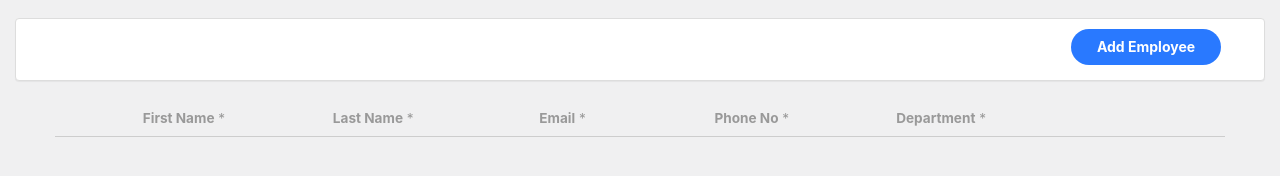
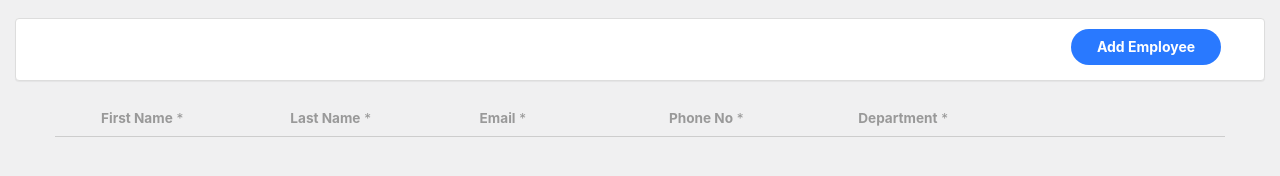
Before and after one commit to shivpsingh/corona-offc-table, a plain HTML site: page index.html in a window 1280 px wide. Shown: the part 54-230 px from the top of the page. Drawn offline with nearby package versions, Linux system fonts and the light colour scheme; a web font is replaced by a local one.

Commit message:
Update style.css

```diff
--- a/css/style.css
+++ b/css/style.css
@@ -222,23 +222,28 @@ hr {
 }
 
 .headerRow .firstNameContainer {
-    text-align: center;
+    text-align: left;
+    padding-left: 1%;
 }
 
 .headerRow .lastNameContainer {
-    text-align: center;
+    text-align: left;
+    padding-left: 1%;
 }
 
 .headerRow .emailContainer {
-    text-align: center;
+    text-align: left;
+    padding-left: 1%;
 }
 
 .headerRow .phoneNoContainer {
-    text-align: center;
+    text-align: left;
+    padding-left: 1%;
 }
 
 .headerRow .deptNameContainer {
-    text-align: center;
+    text-align: left;
+    padding-left: 1%;
 }
 
 .s_bodyRow {
```
